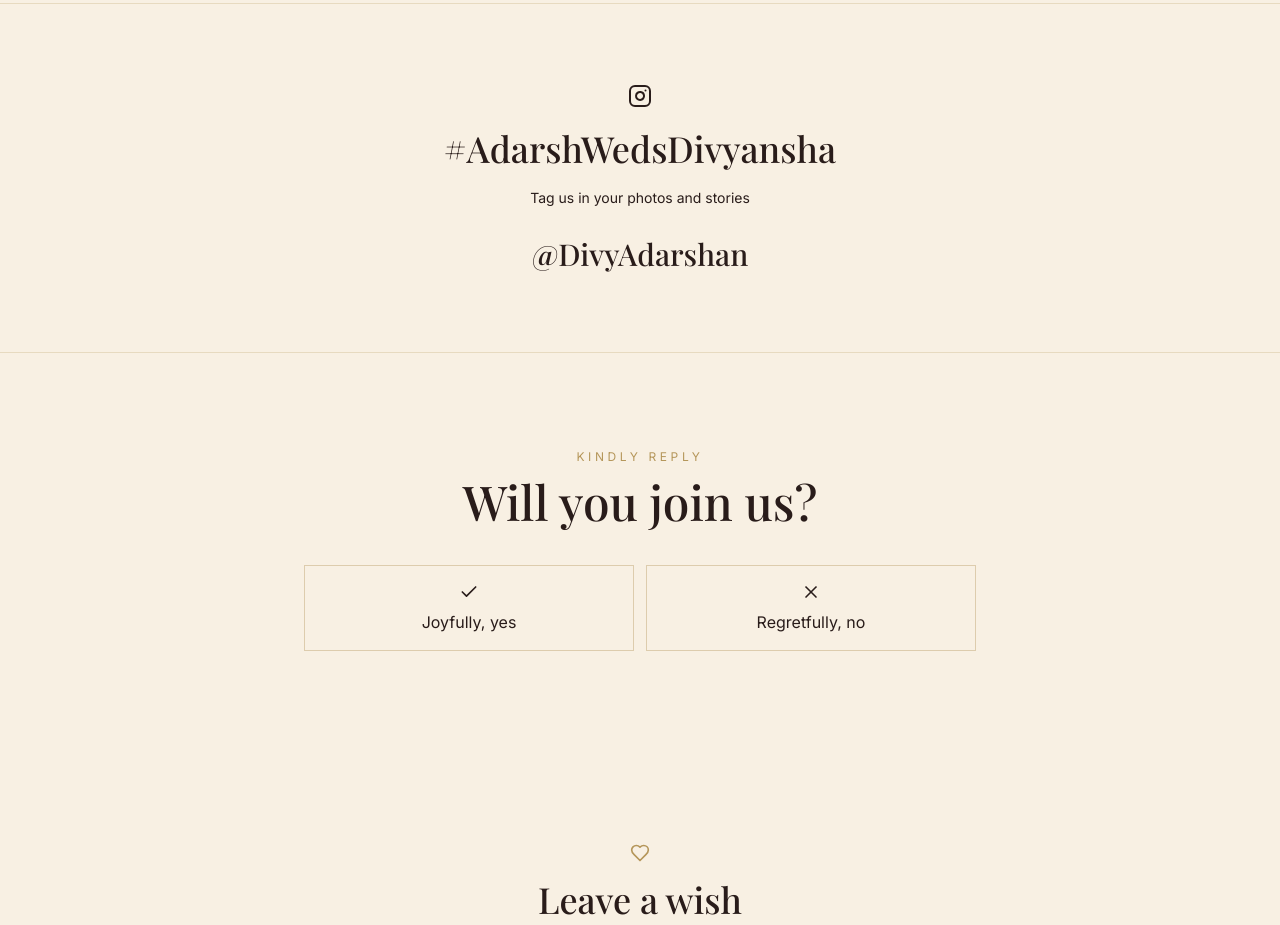
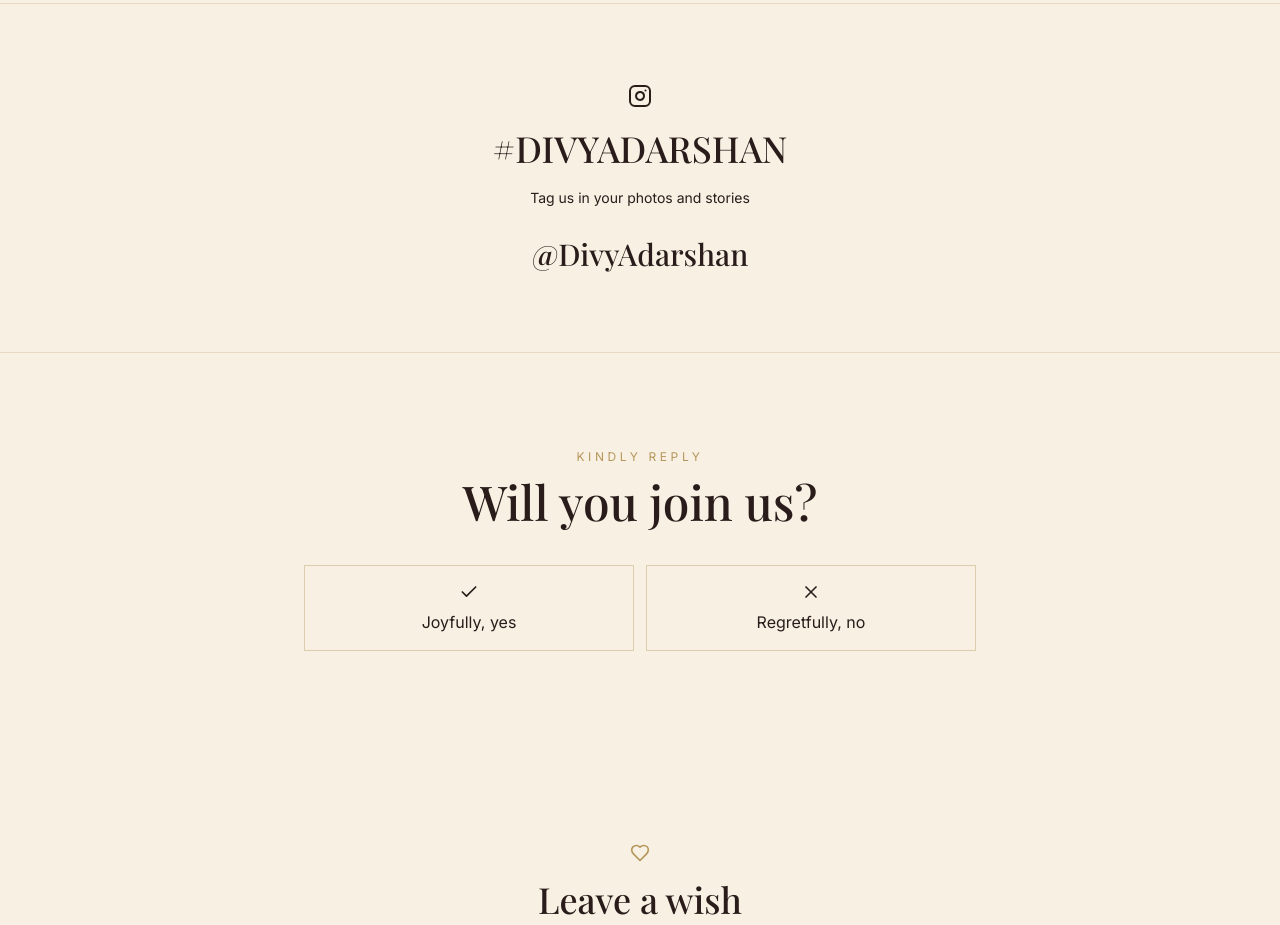
Before and after one commit to Adoniskingx/AD, a React (Vite) app in the folder adarsh-divyansha-wedding/: page / in a window 1280 px wide. Shown: the part 5580-6505 px from the top of the page. Built offline with nearby package versions, Linux system fonts and the light colour scheme; a web font is replaced by a local one.

Commit message:
Update Instagram title and hashtag to uppercase

```diff
--- a/adarsh-divyansha-wedding/src/data/weddingData.ts
+++ b/adarsh-divyansha-wedding/src/data/weddingData.ts
@@ -75,8 +75,8 @@ export const weddingData = {
     text: "Please arrive 15 minutes prior to the scheduled ceremony time.",
   },
   instagram: {
-    title: "#AdarshWedsDivyansha",
-    hashtag: "#DivyAdarshan",
+    title: "#DIVYADARSHAN",
+    hashtag: "#DIVYADARSHAN",
     subtitle: "Share the Love",
     text: "Tag us in your photos and stories",
     description: "Use our official hashtag on Instagram to share your favorite moments with us.",
```
